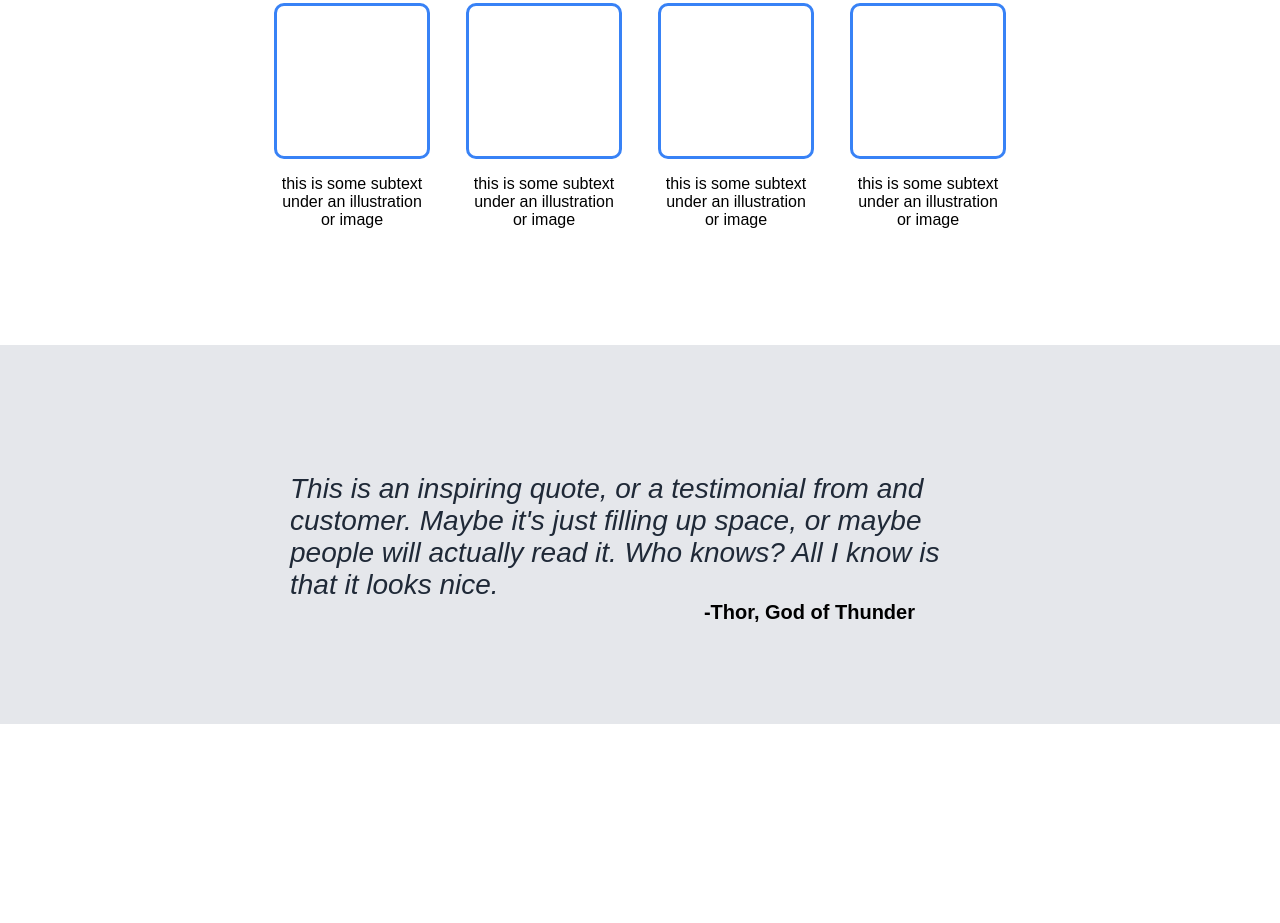
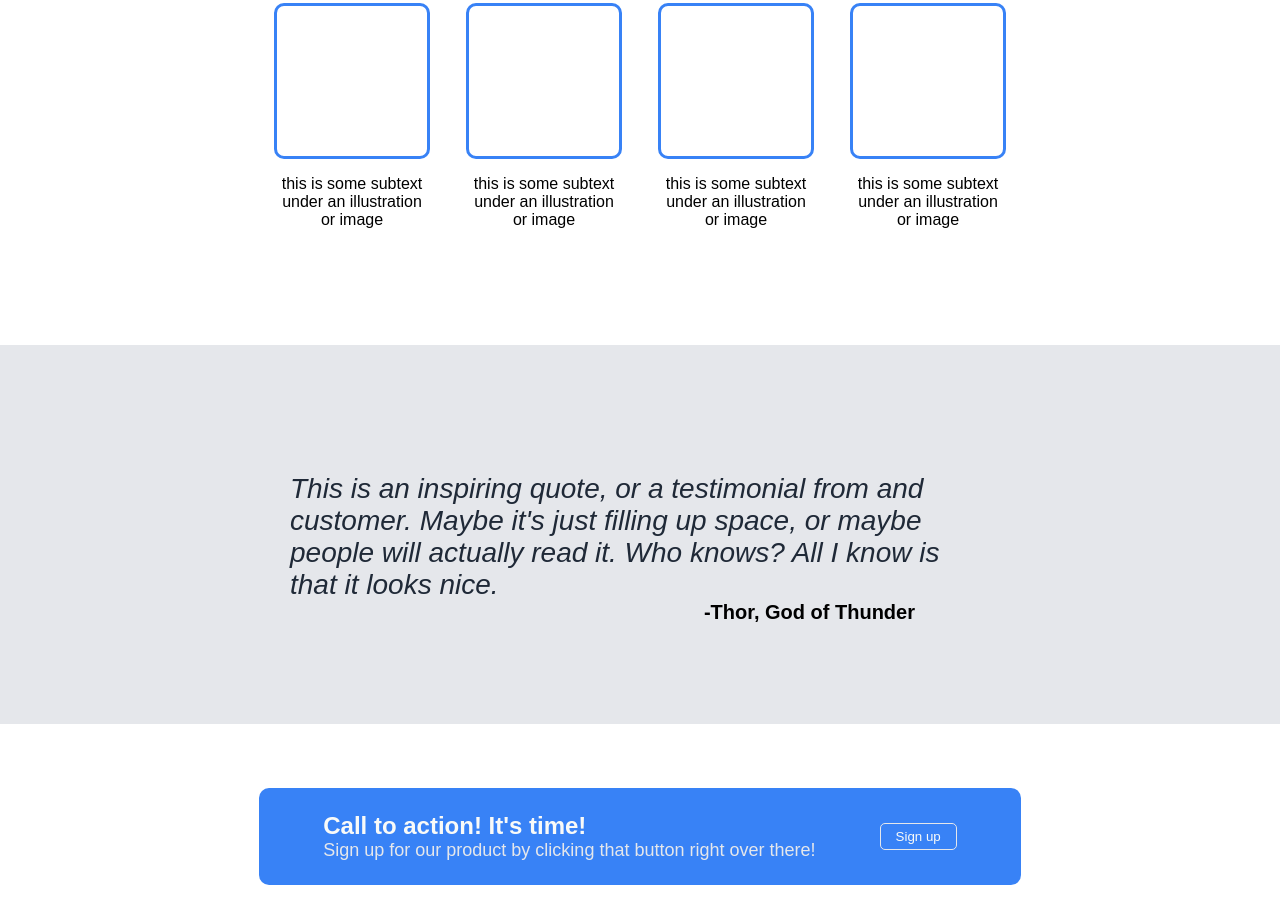
Before and after one commit to dylan-rodarte/odin-landing-page, a plain HTML site: page index.html in a window 1280 px wide. Shown: the part 619-1542 px from the top of the page. Before the commit the page ends 1343 px from the top, so only its background shows below. Drawn offline with Linux system fonts and the light colour scheme.

Commit message:
feat: Add call to action section

```diff
--- a/index.html
+++ b/index.html
@@ -59,5 +59,14 @@
                 Who knows? All I know is that it looks nice.</p>
             <h2>-Thor, God of Thunder</h2>
         </div>
+
+        <div class="call">
+            <div>
+                <h2>Call to action! It's time!</h2>
+                <p>Sign up for our product by clicking that button right over there!</p>
+            </div>
+            <button>Sign up</button>
+        </div>
+
     </body>
 </html>
--- a/style.css
+++ b/style.css
@@ -11,6 +11,16 @@ h1{
 a{
     text-decoration: none;
     color: #E5E7EB
+}
+
+button{
+    width: max-content;
+    padding: 5px 15px;
+    background-color: #3882F6;
+    color: #F9FAF8;
+    border: 0;
+    border-radius: 5px;
+    margin-top: auto;
 }
 
 /*Hero*/
@@ -59,15 +69,6 @@ a{
     margin: 0;
 }
 
-.hero button{
-    width: max-content;
-    padding: 5px 15px;
-    background-color: #3882F6;
-    color: #F9FAF8;
-    border: 0;
-    border-radius: 5px;
-    margin-top: auto;
-}
 
 .hero .img{
     width: 400px;
@@ -146,3 +147,33 @@ a{
     width: 550px;
     text-align: end;
 }
+
+/*Call to action*/
+
+.call{
+    display: flex;
+    justify-content: center;
+    margin: 64px auto;
+    background-color: #3882F6;
+    width: max-content;
+    padding: 24px 64px;
+    gap: 64px;
+    border-radius: 10px;
+}
+
+.call h2{
+    margin: 0;
+    font-size: 24px;
+    color: #F9FAF8;
+}
+
+.call p{
+    margin: 0;
+    font-size: 18px;
+    color: #E5E7EB;
+}
+
+.call button{
+    border: 1px solid #E5E7EB;
+    margin: auto;
+}
```
